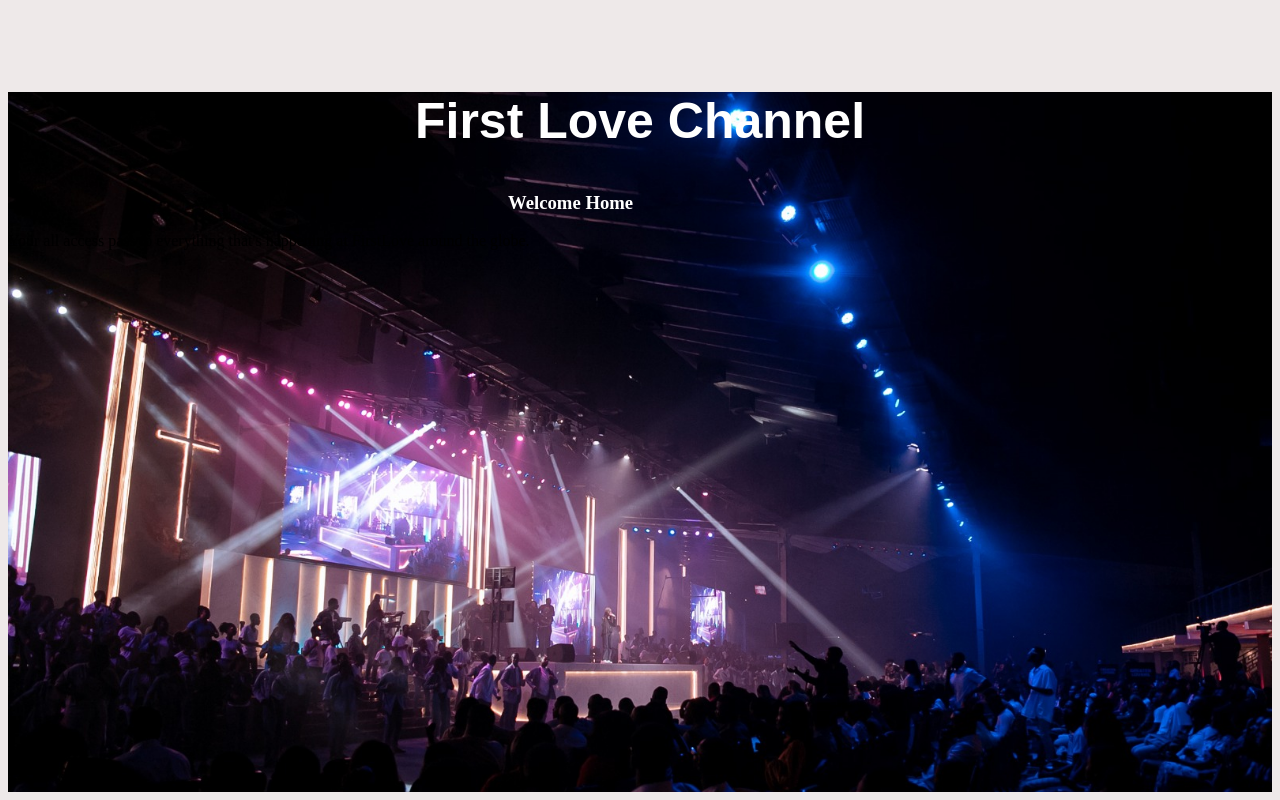
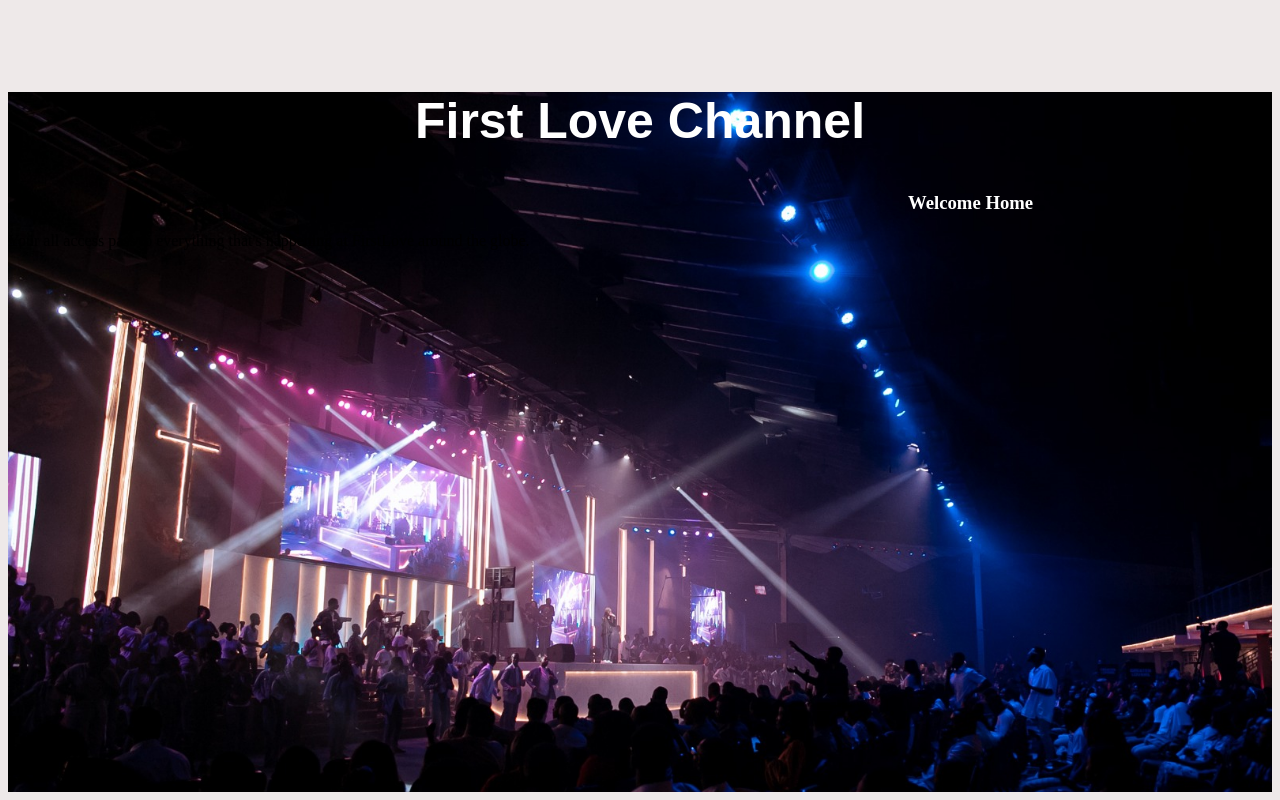
Before and after one commit to KyloZer0/FLC-website, a plain HTML site: page flc-website.html in a window 1280 px wide. Shown: the part 2805-3605 px from the top of the page. Drawn offline with Linux system fonts and the light colour scheme; files whose address does not match are found by name.

Commit message:
Update flchomestyles.css
Attempting to Separate header from div boundary

```diff
--- a/flchomestyles.css
+++ b/flchomestyles.css
@@ -213,8 +213,7 @@ strong {
 }
 .flchannelsubhead{
     color: white;
-    position: relative;
-    margin-left: 500px;
+    margin-left: 900px;
 
 
 
```
